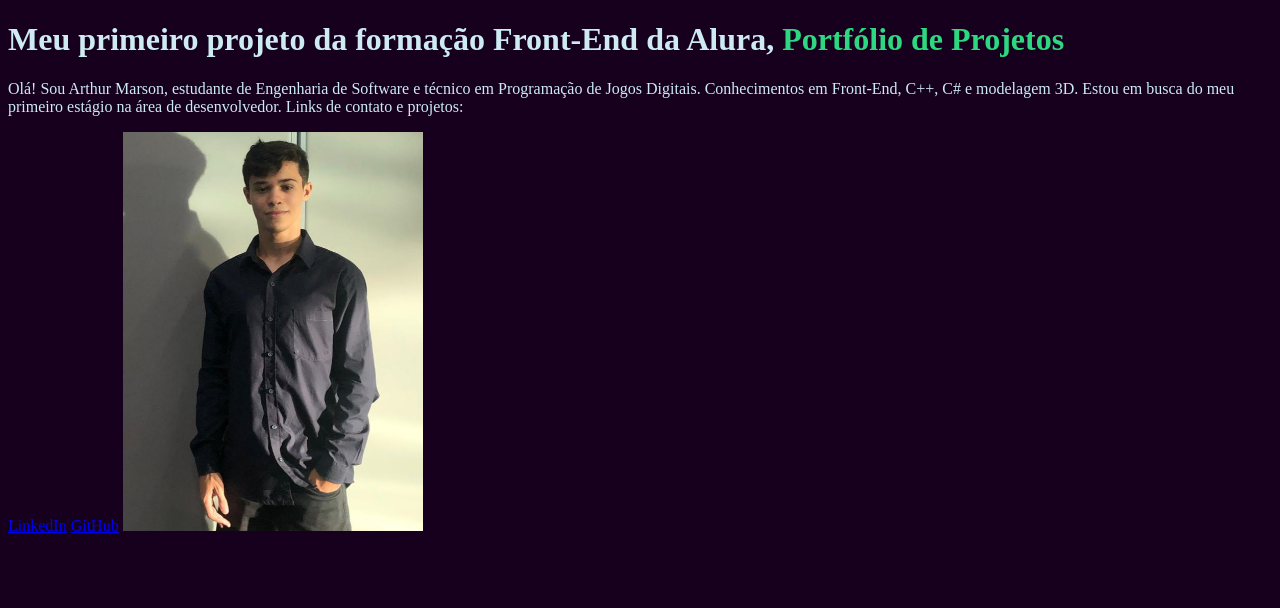
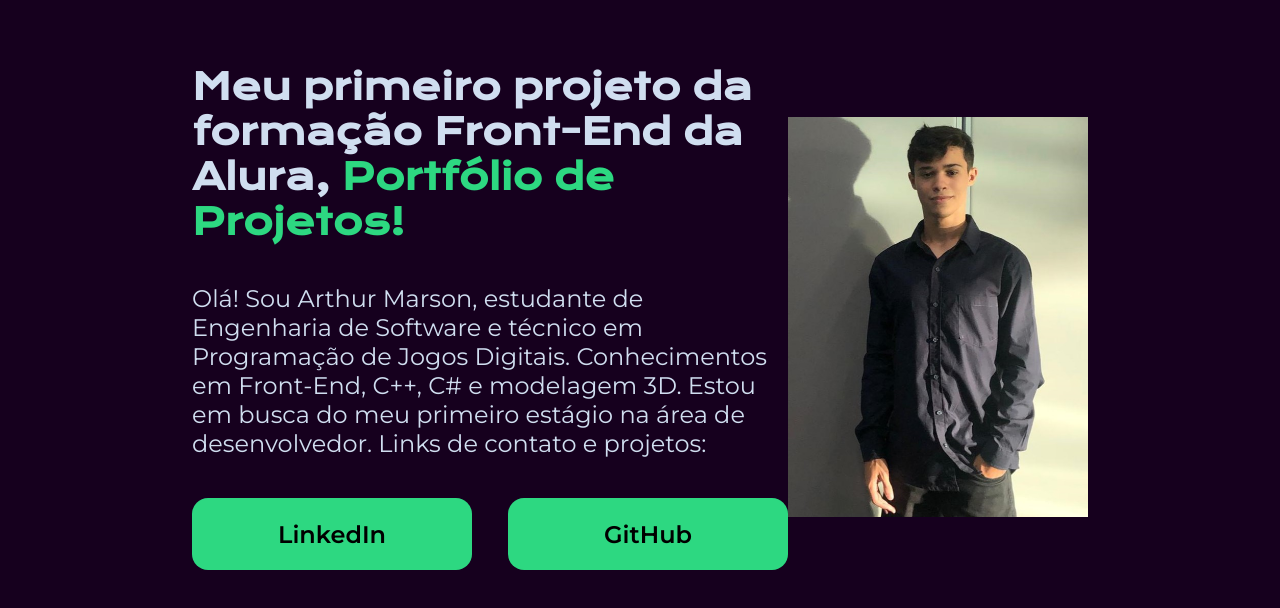
Before and after one commit to arthurmarson/portfolio-html-css, a plain HTML site: page index.html in a window 1280 px wide. Drawn offline with nearby package versions, Linux system fonts and the light colour scheme.

Commit message:
Add files via upload

```diff
--- a/index.html
+++ b/index.html
@@ -10,15 +10,19 @@
 
 <body>
     <header></header>
-    <main>
-        <h1>Meu primeiro projeto da formação Front-End da Alura, <strong>Portfólio de Projetos</strong></h1>
+    <main class="apresentacao">
+        <section class="apresentacao__conteudo">
+            <h1 class="apresentacao__conteudo__titulo">Meu primeiro projeto da formação Front-End da Alura, <strong class="titulo-destaque">Portfólio de Projetos!</strong></h1>
 
-        <p>Olá! Sou Arthur Marson, estudante de Engenharia de Software e técnico em Programação de Jogos Digitais. Conhecimentos em Front-End, C++, C# e modelagem 3D. Estou em busca do meu primeiro estágio na área de desenvolvedor. Links de contato e projetos:</p>
+            <p class="apresentacao__conteudo__texto">Olá! Sou Arthur Marson, estudante de Engenharia de Software e técnico em Programação de Jogos Digitais. Conhecimentos em Front-End, C++, C# e modelagem 3D. Estou em busca do meu primeiro estágio na área de desenvolvedor. Links de contato e projetos:</p>
 
-        <a href="https://www.linkedin.com/in/arthur-oliveira-marson/" target="_blank">LinkedIn</a>
-        <a href="https://github.com/arthurmarson" target="_blank">GitHub</a>
+            <div class="apresentacao__links">
+                <a class="apresentacao__links__link" href="https://www.linkedin.com/in/arthur-oliveira-marson/" target="_blank">LinkedIn</a>
+                <a class="apresentacao__links__link" href="https://github.com/arthurmarson" target="_blank">GitHub</a>
+            </div>
+        </section>
+
         <img src="perfil.jpg" alt="Foto do Arthur Marson" width="300px">
-
     </main>
     <footer></footer>
 
--- a/style.css
+++ b/style.css
@@ -1,8 +1,60 @@
-body {
-    background-color: #16001E;
-    color: #ceebf2;
+@import url('https://fonts.googleapis.com/css2?family=Krona+One&family=Montserrat:ital,wght@0,100..900;1,100..900&display=swap');
+
+* {
+    margin: 0;
+    padding: 0;
 }
 
-strong {
+body {
+    height: 100vh;
+    box-sizing: border-box;
+    background-color: #16001E;
+    color: rgb(208, 222, 240);
+    overflow: hidden; /* Para garantir que não haja scroll */
+}
+
+.titulo-destaque {
     color: #2DD881;
 }
+
+.apresentacao {
+    margin: 5% 15%;
+    display: flex;
+    align-items: center;
+    justify-content: space-between;
+}
+
+.apresentacao__conteudo{
+    width: 615px;
+    display: flex;
+    flex-direction: column;
+    gap: 40px;
+}
+
+.apresentacao__conteudo__titulo{
+    font-size: 36px;
+    font-family: "Krona One", sans-serif;
+}
+
+.apresentacao__conteudo__texto{
+    font-size: 24px;
+    font-family: "Montserrat", sans-serif;
+}
+
+.apresentacao__links{
+    display: flex;
+    justify-content: space-between;
+}
+
+.apresentacao__links__link{
+    background-color: #2DD881; /*#ACCBE1*/
+    width: 280px;
+    text-align: center;
+    border-radius: 16px;
+    font-size: 24px;
+    padding: 21.5px 0px;
+    text-decoration: none;
+    color: black;
+    font-family: "Montserrat", sans-serif;
+    font-weight: 600;
+}
```
